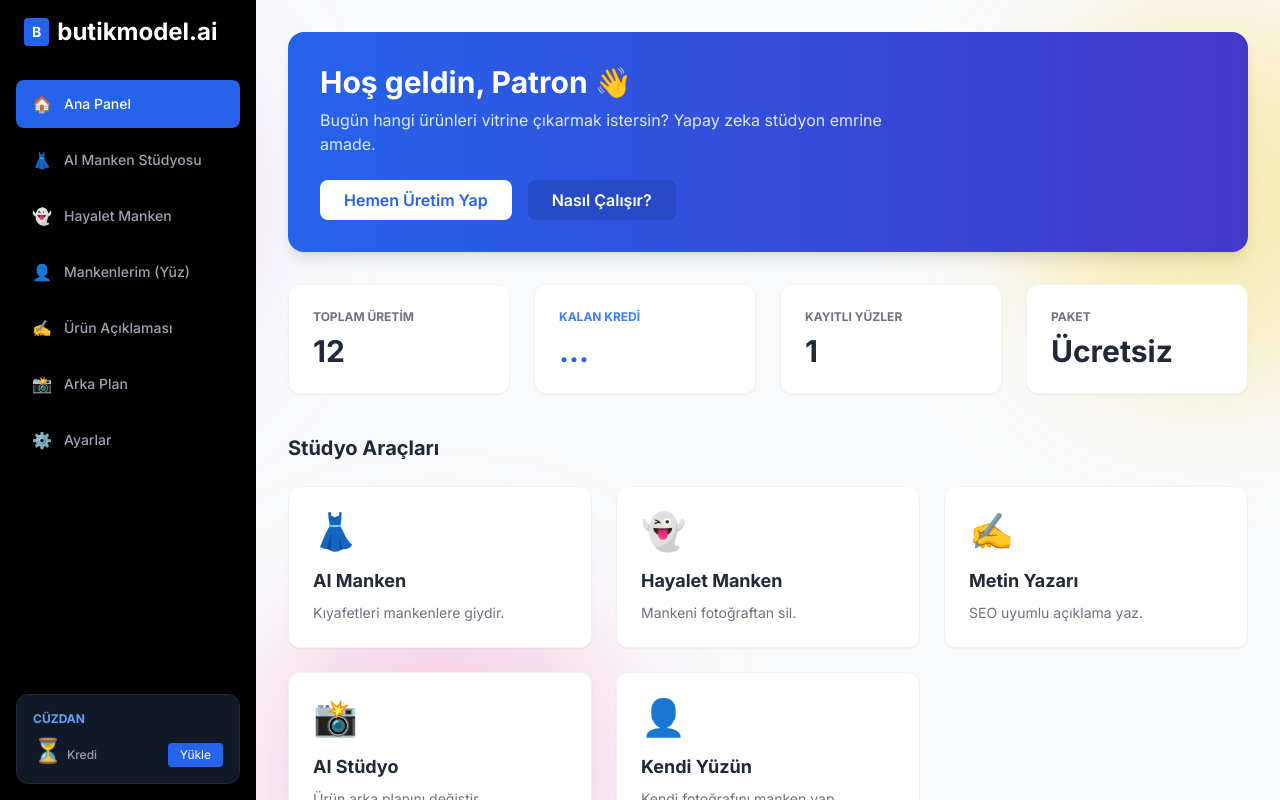
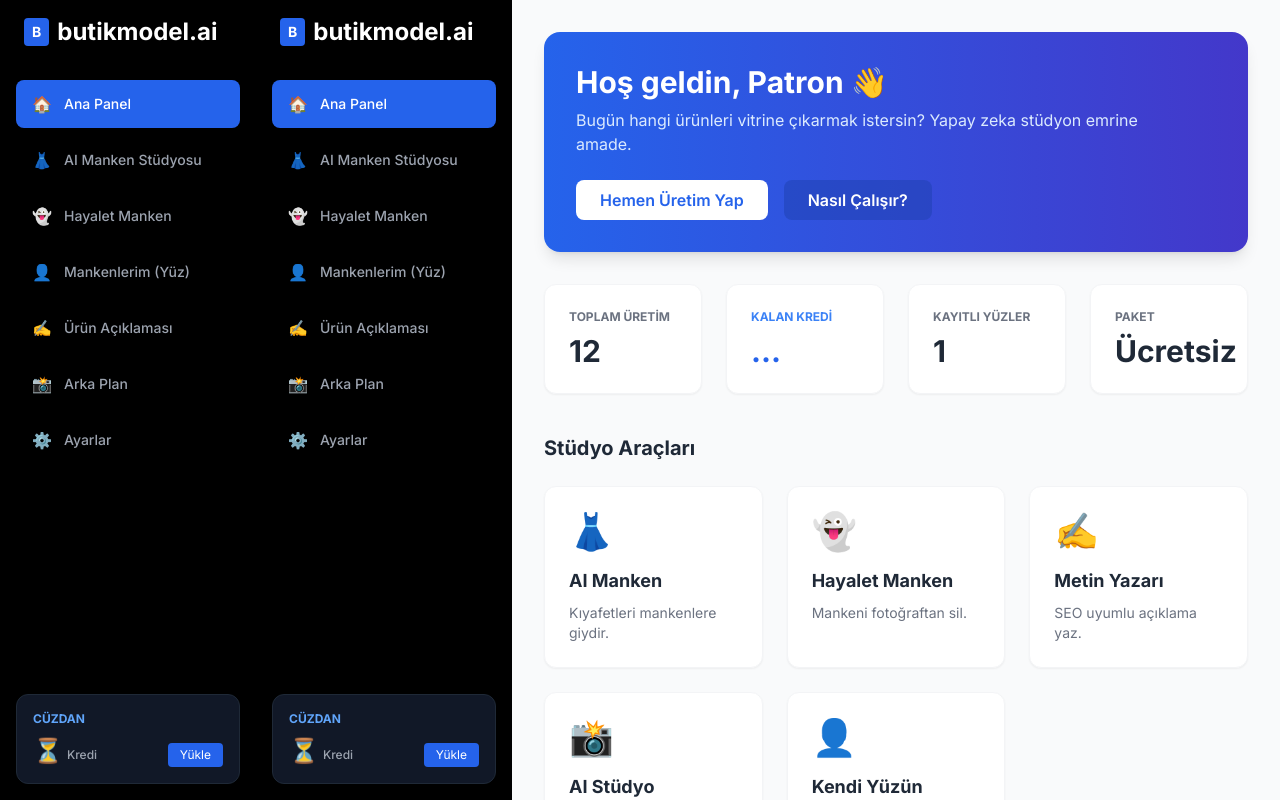
Before and after one commit to trstudioloft/butikmodel-web, a Next.js app: page /dashboard in a window 1280 px wide. Built offline with nearby package versions, Linux system fonts and the light colour scheme; no server answers.

Commit message:
Sidebar duzenlendi sadece dashboarda alindi

```diff
--- /dev/null
+++ b/app/dashboard/layout.tsx
@@ -0,0 +1,21 @@
+"use client";
+
+import Sidebar from "@/components/Sidebar";
+
+export default function DashboardLayout({
+  children,
+}: {
+  children: React.ReactNode;
+}) {
+  return (
+    <div className="flex min-h-screen bg-gray-50">
+      {/* Sidebar Artık Sadece Burada */}
+      <Sidebar />
+
+      {/* İçerik Alanı */}
+      <main className="flex-1 overflow-y-auto h-screen">
+        {children}
+      </main>
+    </div>
+  );
+}
```
